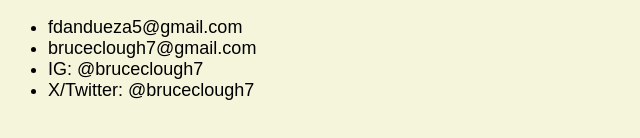
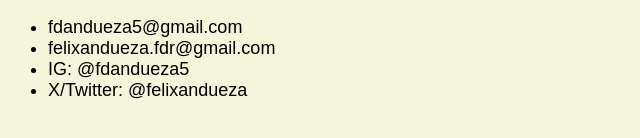
Before and after one commit to FelixAndueza/portfolio.github.io, a plain HTML site: page contact.html in a window 1280 px wide. Shown: the part 160-298 px from the top of the page, 0-640 px from the left. Drawn offline with Linux system fonts and the light colour scheme.

Commit message:
Update contact.html

```diff
--- a/contact.html
+++ b/contact.html
@@ -21,9 +21,9 @@
             <h2>Contact Details</h2>
             <ul>
                 <li>fdandueza5@gmail.com</li>
-                <li>bruceclough7@gmail.com</li>
-                <li>IG: @bruceclough7</li>
-                <li>X/Twitter: @bruceclough7</li>
+                <li>felixandueza.fdr@gmail.com</li>
+                <li>IG: @fdandueza5</li>
+                <li>X/Twitter: @felixandueza</li>
             </ul>
         </section>
     </body>
```
